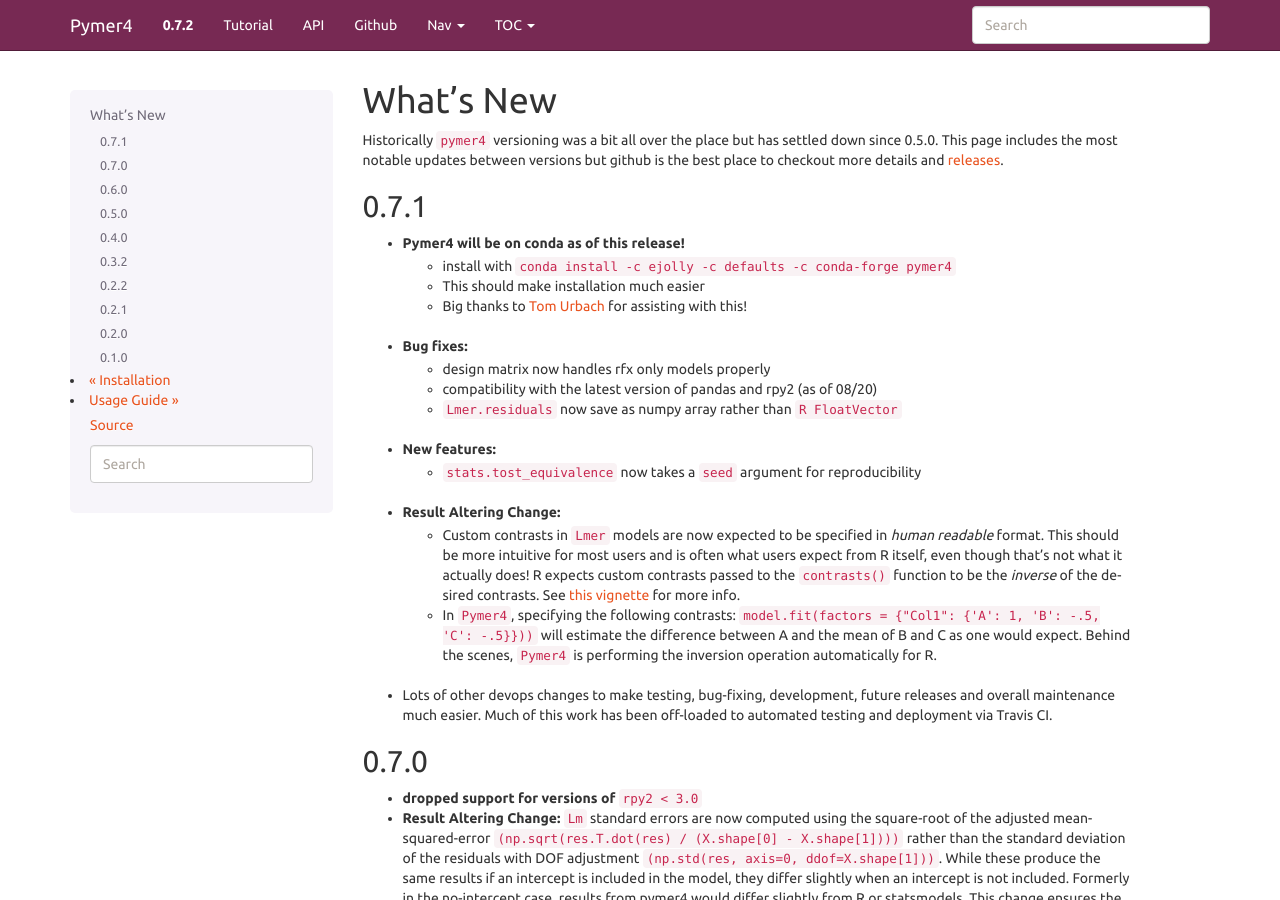
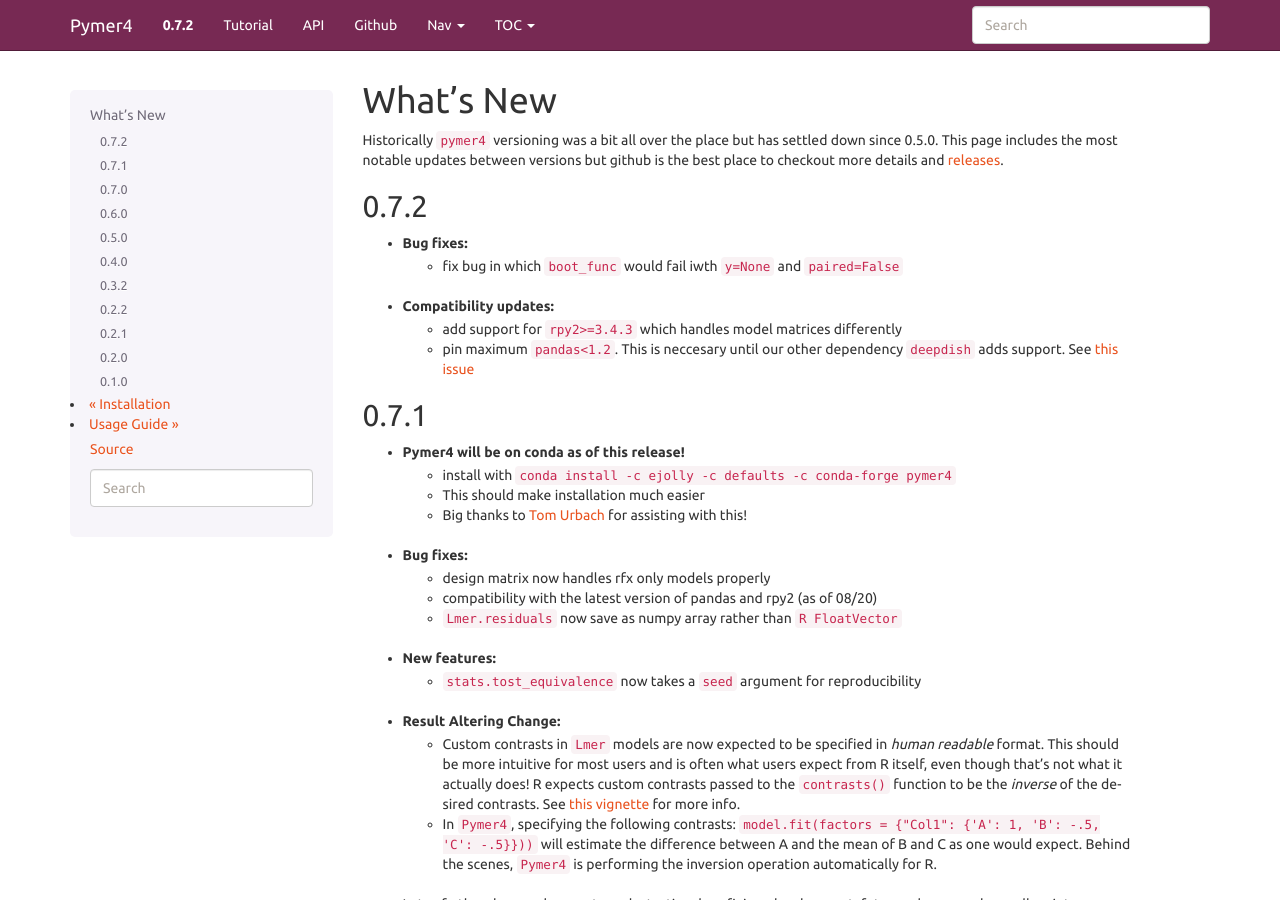
Before and after one commit to ejolly/pymer4, a Sphinx documentation site: the page built from docs/new.rst, in a window 1280 px wide and 900 px high. Built offline with Sphinx 7.4.7, drawn with Linux system fonts in a browser that asks for light colours.

Commit message:
update docs with release notes.

```diff
--- a/docs/new.rst
+++ b/docs/new.rst
@@ -1,6 +1,14 @@
 What's New
 ==========
 Historically :code:`pymer4` versioning was a bit all over the place but has settled down since 0.5.0. This page includes the most notable updates between versions but github is the best place to checkout more details and `releases <https://github.com/ejolly/pymer4/releases/>`_.
+
+0.7.2
+-----
+- **Bug fixes:**
+    - fix bug in which :code:`boot_func` would fail iwth :code:`y=None` and :code:`paired=False`
+- **Compatibility updates:**
+    - add support for :code:`rpy2>=3.4.3` which handles model matrices differently
+    - pin maximum :code:`pandas<1.2`. This is neccesary until our other dependency :code:`deepdish` adds support. See `this issue <https://github.com/uchicago-cs/deepdish/issues/45>`_
 
 0.7.1
 -----
```
